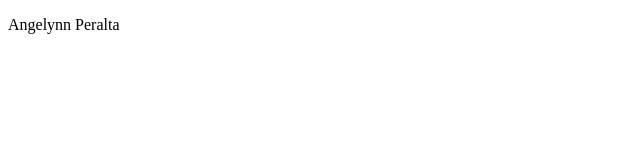
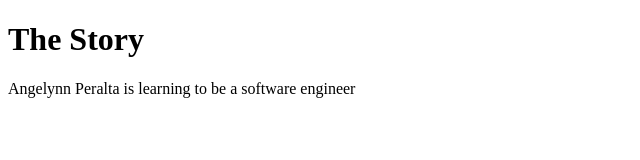
Before and after one commit to AngelynnPeralta/new-repo, a plain HTML site: page index.html in a window 1280 px wide. Shown: the whole page, without its empty margins (0-640 px from the left). Drawn offline with Linux system fonts and the light colour scheme.

Commit message:
updated h1

```diff
--- a/index.html
+++ b/index.html
@@ -9,5 +9,6 @@
 <body>
 
 </body>
-<p>Angelynn Peralta</p>
+<h1>The Story</h1>
+<p>Angelynn Peralta is learning to be a software engineer</p>
 </html>
```
